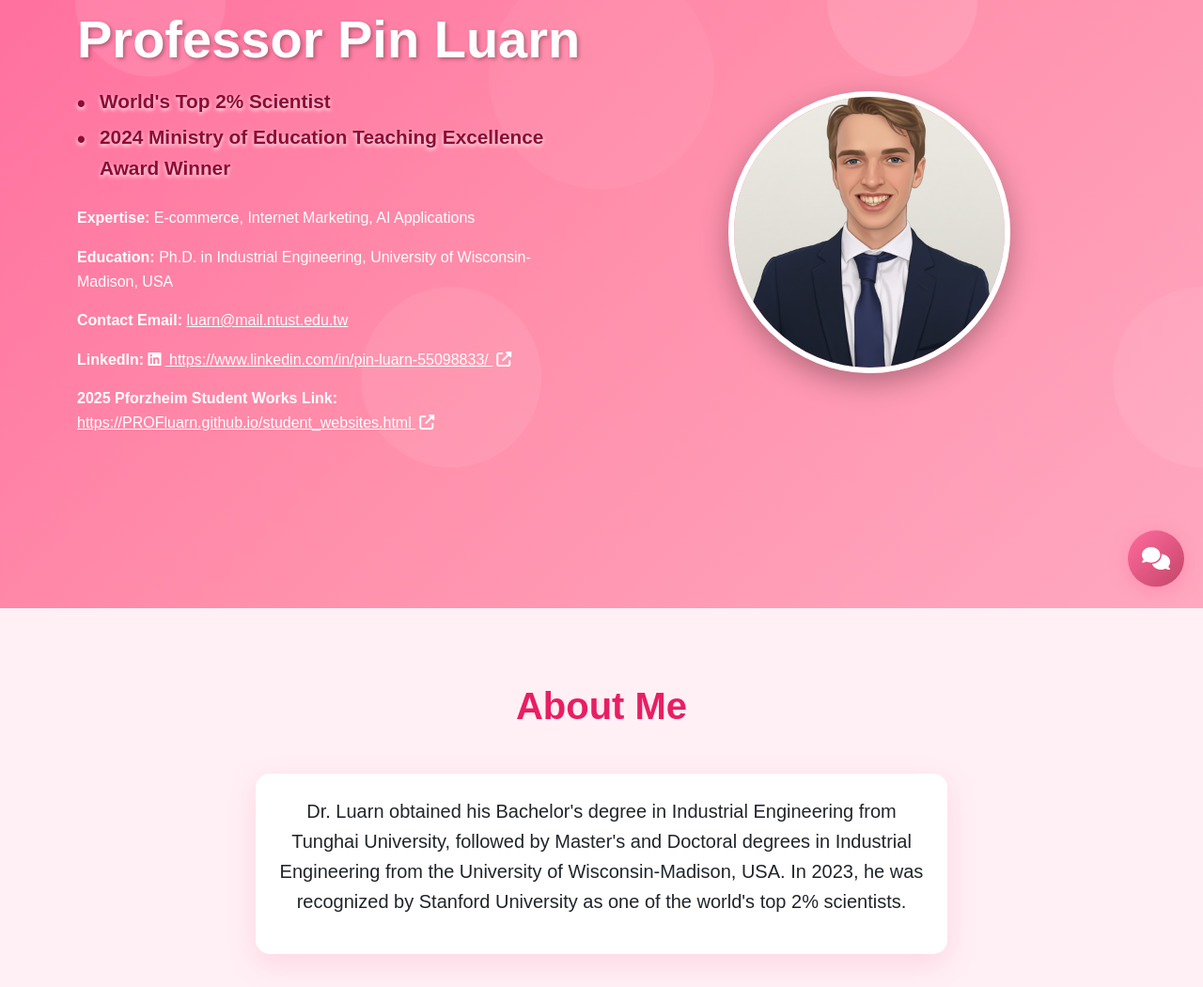
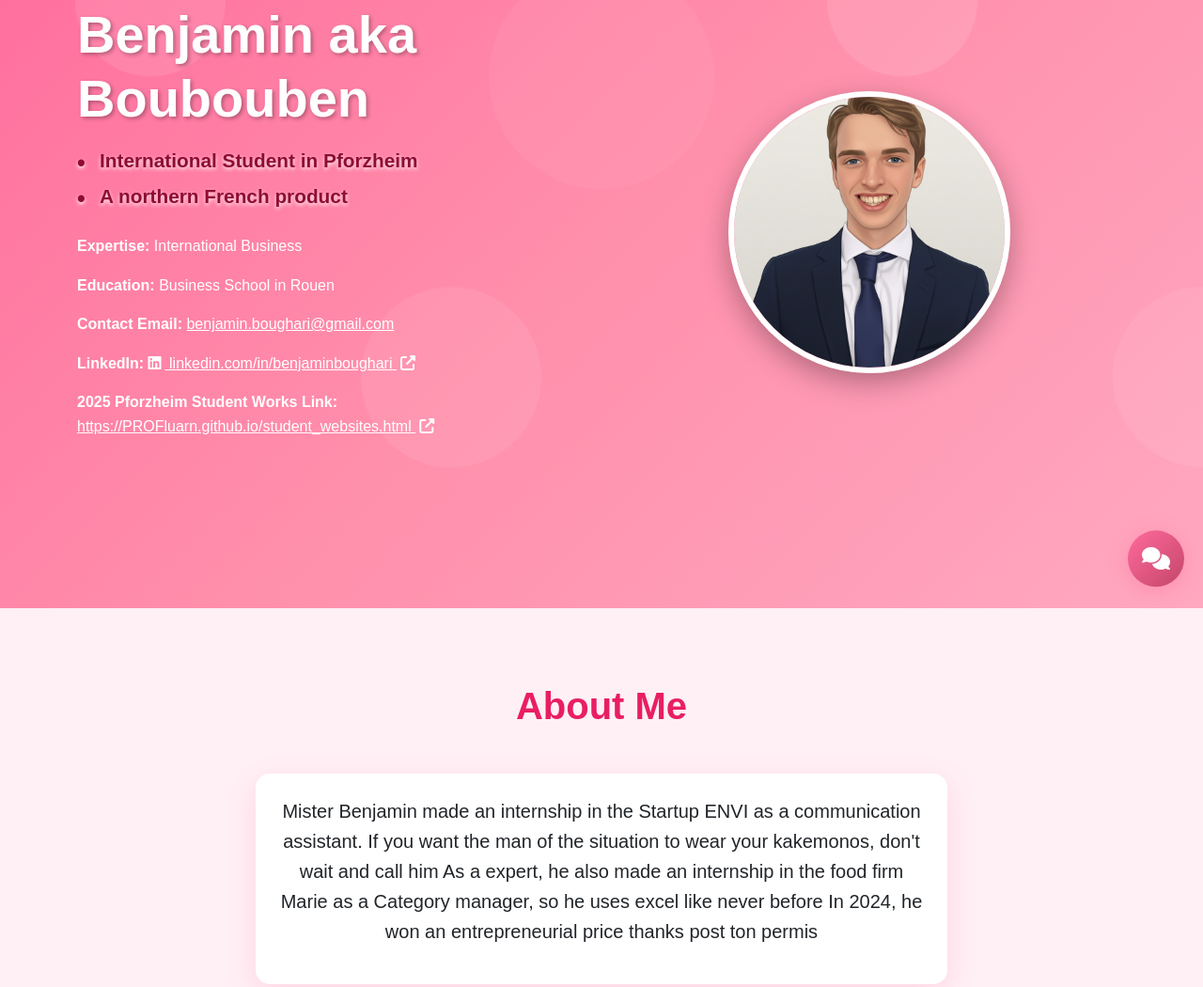
Before and after one commit to Benjamin5999/Benjamin5999.github.io, a plain HTML site: page index.html in a window 1280 px wide. Shown: the part 153-1203 px from the top of the page at 94% size. Drawn offline with nearby package versions, Linux system fonts and the light colour scheme.

Commit message:
Update index.html

```diff
--- a/index.html
+++ b/index.html
@@ -339,19 +339,19 @@
         });
 // ====== User Profile Data Section - Please modify the content below ======
         const profileData = {
-            name: "Professor Pin Luarn",
-            title1: "World's Top 2% Scientist",
-            title2: "2024 Ministry of Education Teaching Excellence Award Winner",
-            expertise: "E-commerce, Internet Marketing, AI Applications",
-            education: "Ph.D. in Industrial Engineering, University of Wisconsin-Madison, USA",
-            email: "luarn@mail.ntust.edu.tw",
-            linkedin: "https://www.linkedin.com/in/pin-luarn-55098833/",
-            about1: "Dr. Luarn obtained his Bachelor's degree in Industrial Engineering from Tunghai University, followed by",
-            about2: " Master's and Doctoral degrees in Industrial Engineering from the University of Wisconsin-Madison, USA.",
-            about3: "In 2023, he was recognized by Stanford University as one of the world's top 2% scientists.",
+            name: "Benjamin aka Boubouben",
+            title1: "International Student in Pforzheim",
+            title2: "A northern French product",
+            expertise: "International Business",
+            education: "Business School in Rouen",
+            email: "benjamin.boughari@gmail.com",
+            linkedin: "linkedin.com/in/benjaminboughari",
+            about1: "Mister Benjamin made an internship in the Startup ENVI as a communication assistant. If you want the man of the situation to wear your kakemonos, don't wait and call him ",
+            about2: " As a expert, he also made an internship in the food firm Marie as a Category manager, so he uses excel like never before",
+            about3: "In 2024, he won an entrepreneurial price thanks post ton permis",
             about4: "", // Add additional about content here if needed
-            phone: "886-2-2737-6754",
-            location: "Office: T2-409<br>National Taiwan University of Science and Technology"
+            phone: "0781488757",
+            location: "University in Pforzheim"
         };
         // ====== User Profile Data Section End ======
     </script>
```
